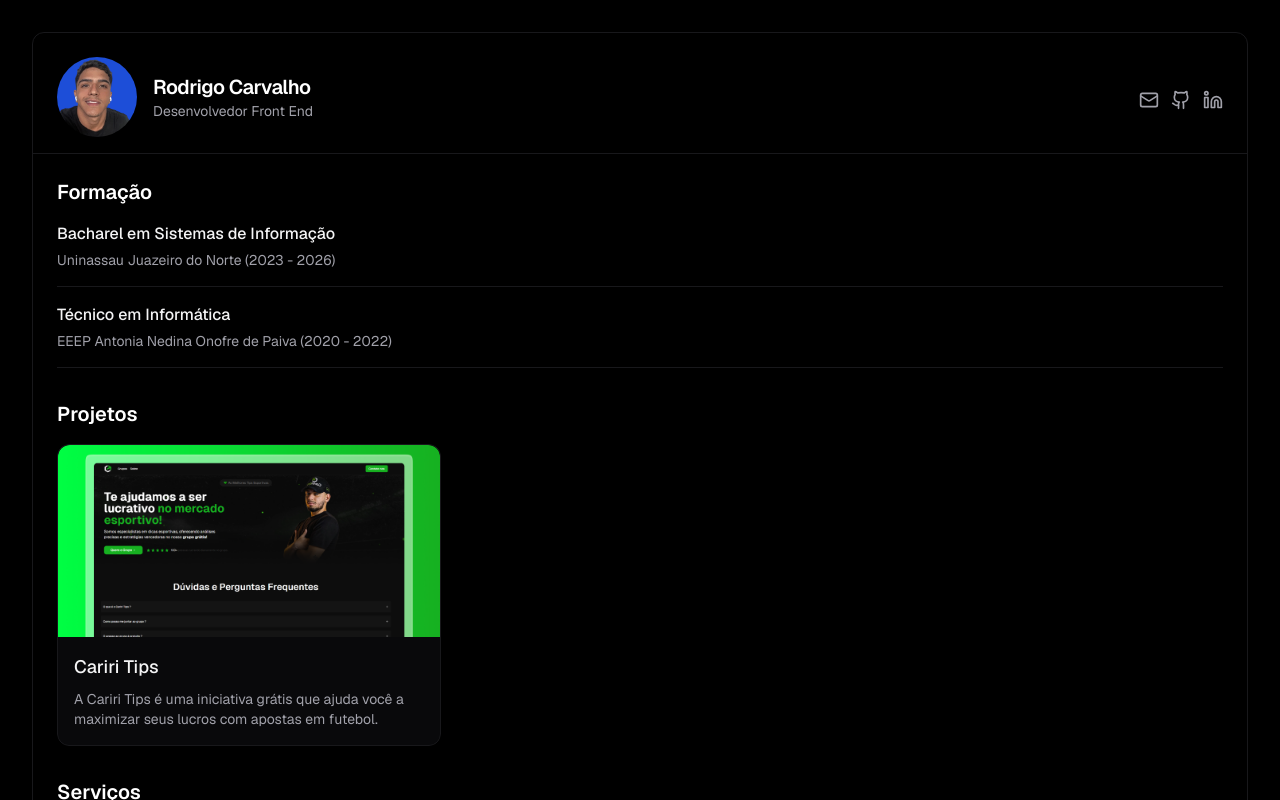
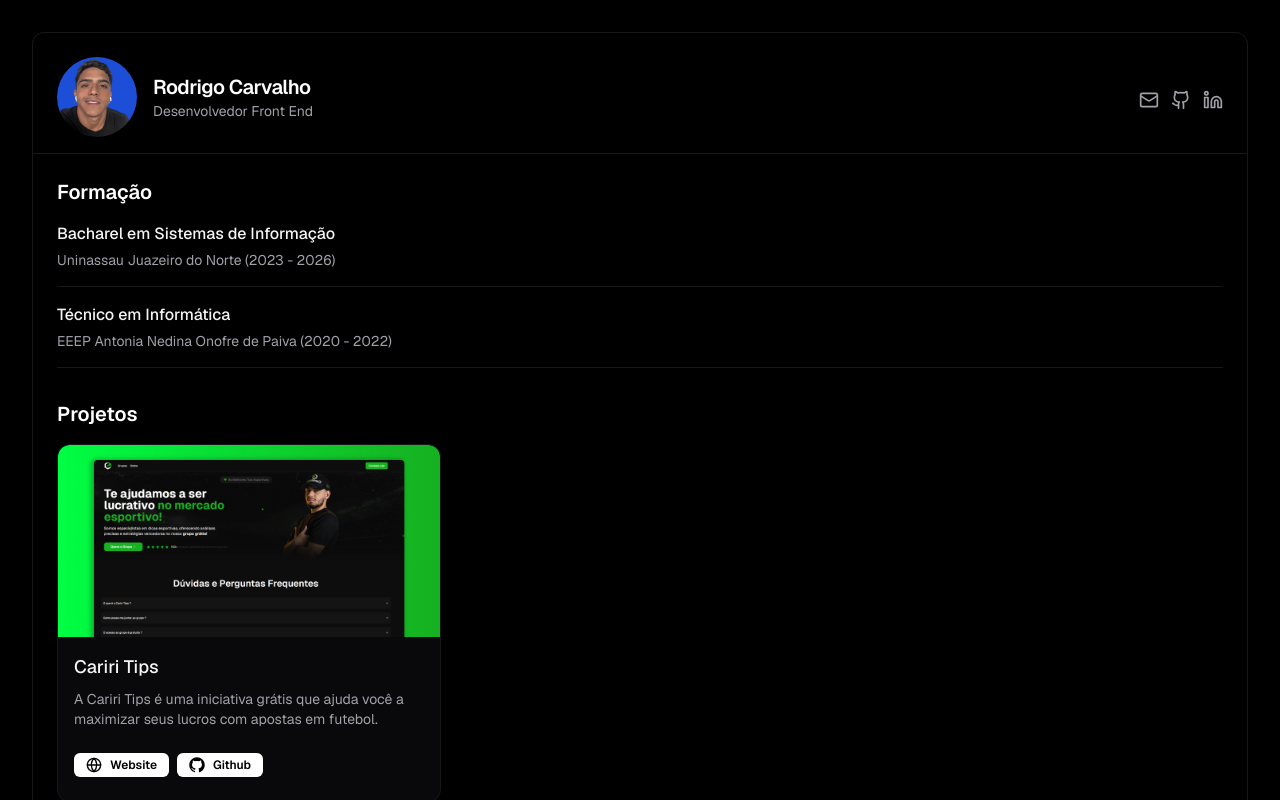
Before and after one commit to skrodrigo/personal-portfolio, a Next.js app: page / in a window 1280 px wide. Shown: the top 800 px of the page. Built offline with nearby package versions, Linux system fonts and the light colour scheme.

Commit message:
update card

```diff
--- a/app/page.tsx
+++ b/app/page.tsx
@@ -1,9 +1,16 @@
 'use client'
 
 import { Avatar, AvatarFallback, AvatarImage } from '@/components/ui/avatar'
-import { Card, CardContent, CardHeader, CardTitle } from '@/components/ui/card'
+import {
+  Card,
+  CardContent,
+  CardFooter,
+  CardHeader,
+  CardTitle,
+} from '@/components/ui/card'
+import { GitHubLogoIcon } from '@radix-ui/react-icons'
 import { AnimatePresence, motion } from 'framer-motion'
-import { Github, Linkedin, Mail } from 'lucide-react'
+import { Github, GithubIcon, Globe, Linkedin, Mail } from 'lucide-react'
 import Image from 'next/image'
 import Link from 'next/link'
 import { useEffect, useState } from 'react'
@@ -12,7 +19,8 @@ interface Project {
   title: string
   description: string
   image: string
-  link: string
+  linkWeb: string
+  linkGithub: string
 }
 
 const projects: Project[] = [
@@ -21,7 +29,8 @@ const projects: Project[] = [
     description:
       'A Cariri Tips é uma iniciativa grátis que ajuda você a maximizar seus lucros com apostas em futebol. ',
     image: '/cariri.png',
-    link: 'https://cariritips.com.br',
+    linkWeb: 'https://cariritips.com.br',
+    linkGithub: 'https://github.com/skrodrigo/cariritips.com.br',
   },
 ]
 
@@ -61,7 +70,6 @@ function ShinyCard({
 function ProjectCard({ project }: { project: Project }) {
   return (
     <ShinyCard className="group h-full max-w-96">
-      <Link href={project.link} target="_blank" rel="noopener noreferrer">
       <Card className="bg-zinc-950 border border-zinc-900 hover:border-zinc-500 overflow-hidden h-full flex flex-col max-w-96">
         <div className="relative w-full h-48 overflow-hidden">
           <Image
@@ -80,8 +88,31 @@ function ProjectCard({ project }: { project: Project }) {
           </h3>
           <p className="text-sm text-zinc-400">{project.description}</p>
         </CardContent>
+        <CardFooter className="flex pt-2 pl-4 gap-2 justify-start">
+          <div className="flex justify-center items-center bg-white text-black px-3 py-1 text-xs rounded-md font-semibold">
+            <Globe className="h-4 w-4 mr-2" />
+            <Link
+              href={project.linkWeb}
+              target="_blank"
+              rel="noopener noreferrer"
+              className=""
+            >
+              Website
+            </Link>
+          </div>
+          <div className="flex justify-center items-center bg-white text-black px-3 py-1 text-xs rounded-md font-semibold">
+            <GitHubLogoIcon className="h-4 w-4 mr-2" />
+            <Link
+              href={project.linkGithub}
+              target="_blank"
+              rel="noopener noreferrer"
+              className=""
+            >
+              Github
+            </Link>
+          </div>
+        </CardFooter>
       </Card>
-      </Link>
     </ShinyCard>
   )
 }
```
Also changed, not shown: public/cariri.png. Lines whose indentation alone changed are shown as unchanged.
